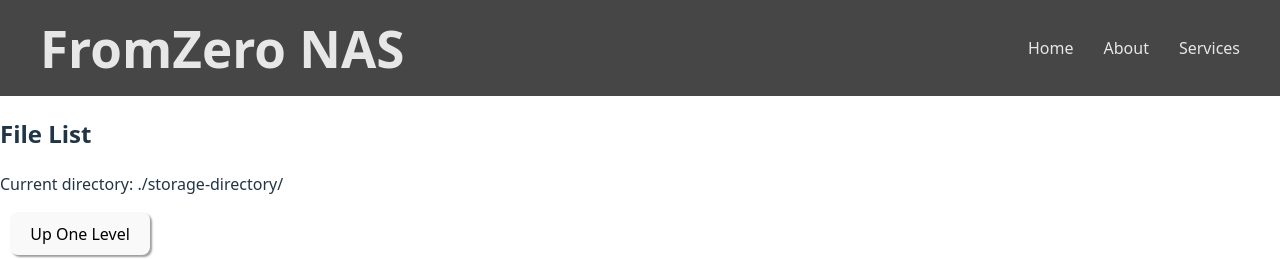
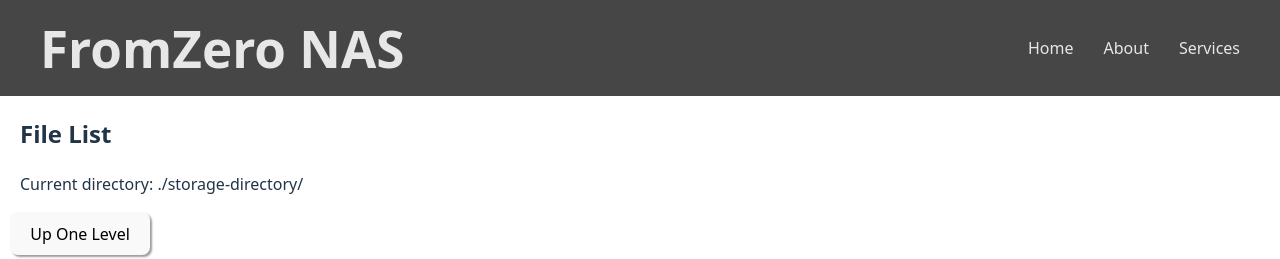
Before and after one commit to BKHowland/from-zero-nas, a React (Vite) app in the folder frontend/: page / in a window 1280 px wide. Shown: the top 259 px of the page. Built offline with nearby package versions, Linux system fonts and the light colour scheme; no server answers.

Commit message:
fix directory header

```diff
--- a/frontend/src/components/DirectoryHeader.jsx
+++ b/frontend/src/components/DirectoryHeader.jsx
@@ -2,8 +2,10 @@
 function DirectoryHeader({ currentDir }) {
   return (
     <>
+      <div className="directory-header">
         <h2>File List</h2>
         <p>Current directory: {currentDir}</p>
+      </div>
     </>
   );
 }
--- a/frontend/src/index.css
+++ b/frontend/src/index.css
@@ -59,6 +59,10 @@ header hr {
   margin-top: 20px;
 }
 
+.directory-header {
+  margin-left: 20px;
+}
+
 a {
   font-weight: 500;
   color: #646cff;
@@ -78,6 +82,7 @@ body {
 h1 {
   font-size: 3.2em;
   line-height: 1.1;
+  margin-left: 20px;
 }
 
 button {
```
